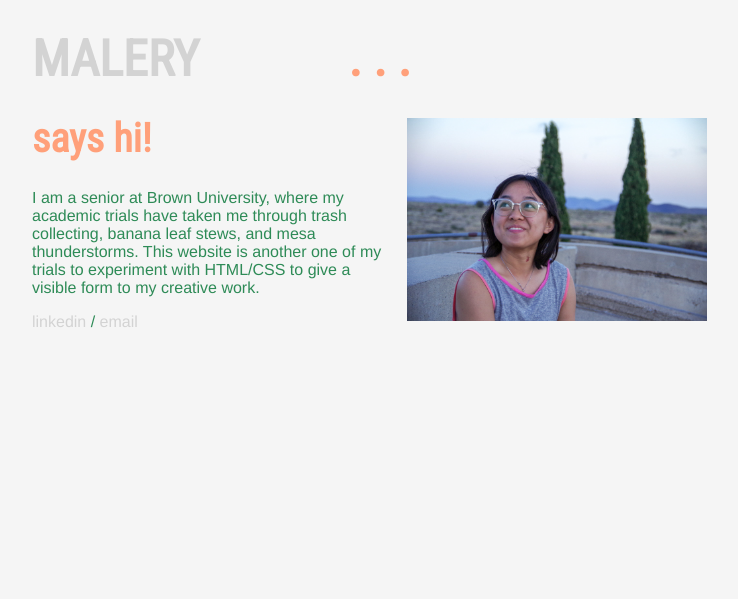
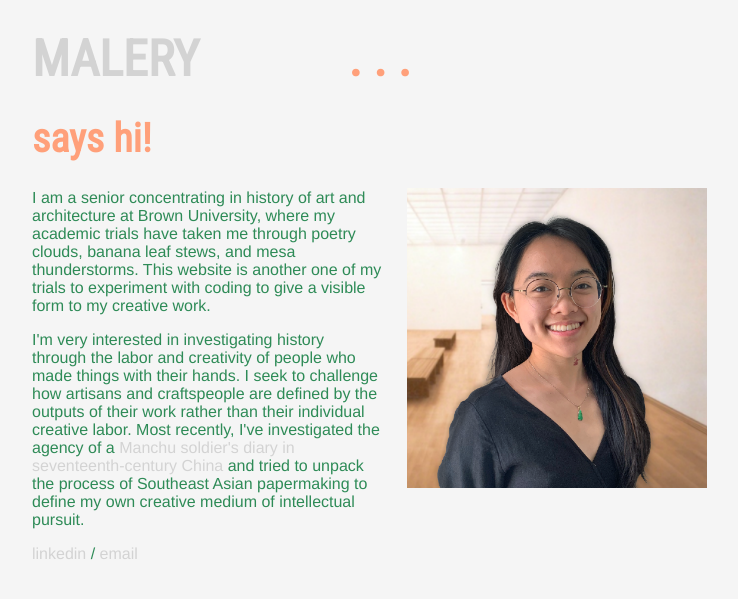
Before and after one commit to maleryy/maleryy.github.io, a PHP site: page /about.html in a window 1280 px wide. Shown: the top 599 px of the page, without its empty margins (28-766 px from the left). Run offline with PHP 8.4, Linux system fonts and the light colour scheme.

Commit message:
updated about and others

```diff
--- a/about.css
+++ b/about.css
@@ -28,7 +28,7 @@ h1 {
 
 .image {
   padding-left: 375px;
-  padding-top: 30px;
+  padding-top: 100px;
 
 }
 
--- a/about.html
+++ b/about.html
@@ -23,10 +23,17 @@
 
             <div class="mytext">
         <h1> says hi! </h1>
-        <p> I am a senior at Brown University, where my academic trials have
-            taken me through trash collecting, banana leaf stews, and mesa thunderstorms.
-            This website is another one of my trials to experiment with HTML/CSS
-             to give a visible form to my creative work. </p>
+        <p> I am a senior concentrating in history of art and architecture at Brown University,
+            where my academic trials have taken me through poetry clouds, banana leaf stews,
+            and mesa thunderstorms. This website is another one of my trials to experiment with
+            coding to give a visible form to my creative work. </p>
+        <p> I'm very interested in investigating history through the labor and creativity
+            of people who made things with their hands. I seek to challenge how
+             artisans and craftspeople are defined by the outputs of their work
+            rather than their individual creative labor. Most recently, I've investigated the agency
+            of a <a href="https://www.google.com/books/edition/The_Diary_of_a_Manchu_Soldier_in_Sevente/8piRAgAAQBAJ?hl=en">
+            Manchu soldier's diary in seventeenth-century China</a> and tried to unpack the process of
+            Southeast Asian papermaking to define my own creative medium of intellectual pursuit.</p>
         <p><a href="https://www.linkedin.com/in/malery/">linkedin</a> /
         <a href="mailto:malery_nguyen@brown.edu">email</a><p>
             </p>
--- a/others.html
+++ b/others.html
@@ -26,7 +26,7 @@
 <div class="fade-in">
 <div id="mytext">
       <h1> other works</h1>
-      <p>illustrations, drawings, writings</p>
+      <p>things that don't quite fit in with the rest</p>
   </div>
 
   <div class="container">
```
Also changed, not shown: images/malery.png, 2 other files.
